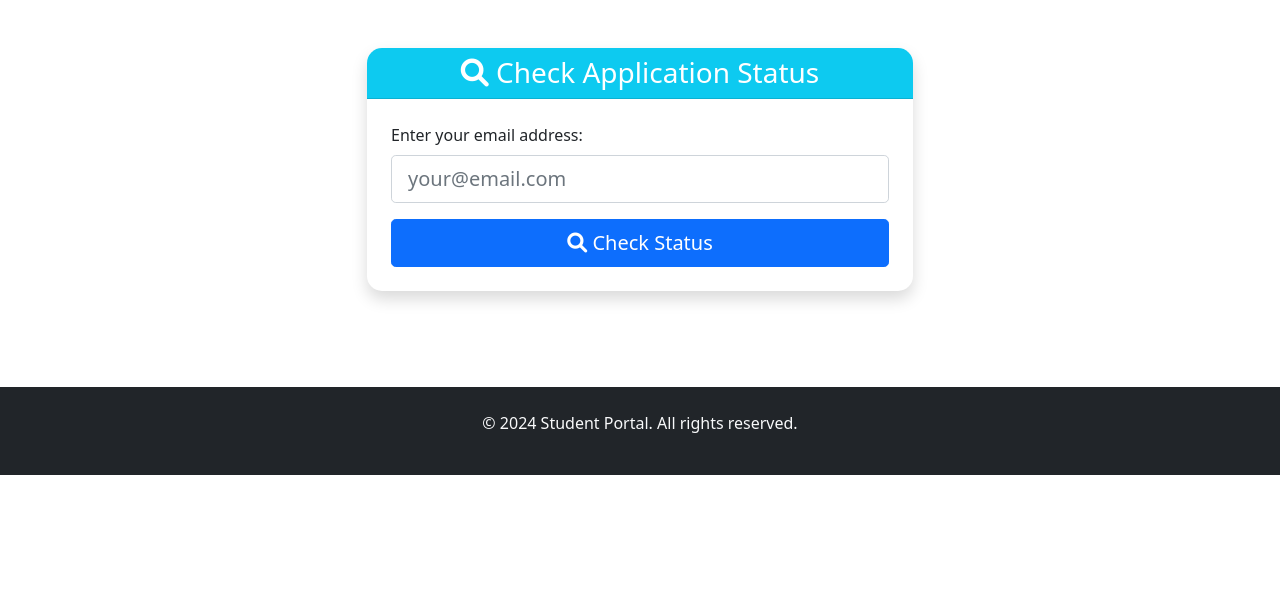
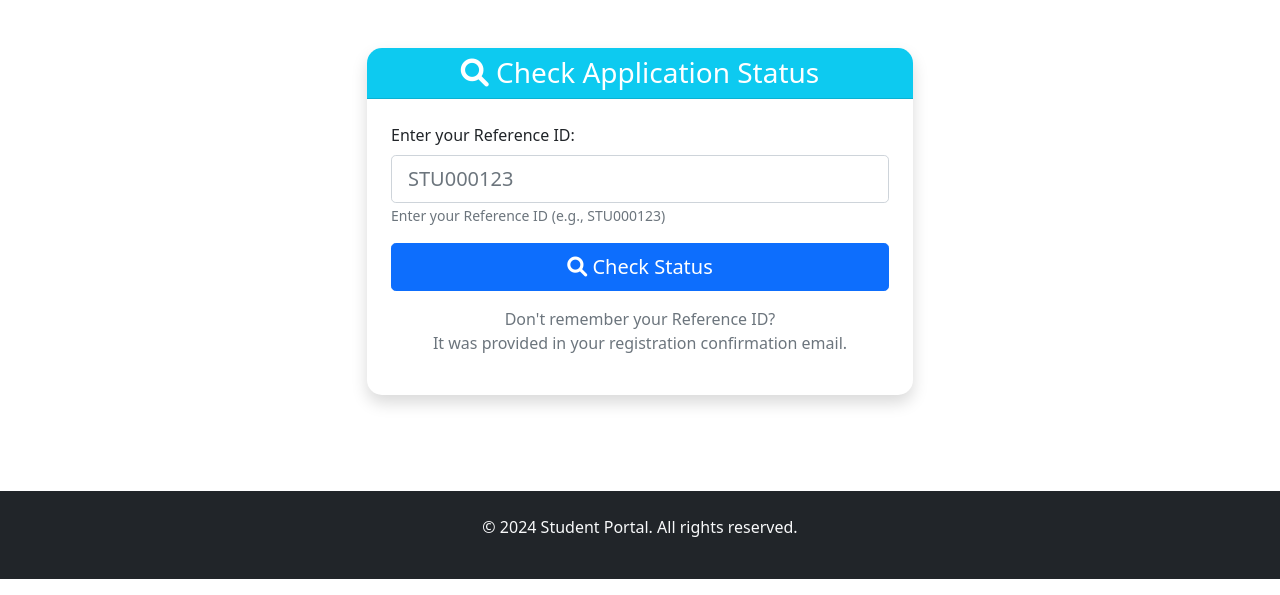
Before and after one commit to astro81/certs, a Django app: page /student/check-status/ in a window 1280 px wide. Shown: the part 56-651 px from the top of the page. Run offline with Django 5.2, Linux system fonts and the light colour scheme; some libraries are stand-ins or nearby versions.

Commit message:
reference id search

```diff
--- a/backend/students/models.py
+++ b/backend/students/models.py
@@ -93,6 +93,12 @@ class Student(models.Model):
         }
         return f'<span class="badge bg-{status_colors[self.approve_status]}">{self.get_approve_status_display()}</span>'
 
+
+    def get_display_reference_id(self):
+        """Return a formatted reference ID for display purposes"""
+        return f"STU{self.id:06d}"
+
+
     def save(self, *args, **kwargs):
         # Check if this is a new student (registration)
         is_new = self._state.adding
--- a/backend/students/templates/students/check_status.html
+++ b/backend/students/templates/students/check_status.html
@@ -17,14 +17,24 @@
                     <form method="post">
                         {% csrf_token %}
                         <div class="form-group">
-                            <label for="email" class="form-label">Enter your email address:</label>
-                            <input type="email" name="email" class="form-control form-control-lg"
-                                   placeholder="your@email.com" required>
+                            <label for="reference_id" class="form-label">Enter your Reference ID:</label>
+                            <input type="text" name="reference_id" class="form-control form-control-lg"
+                                   placeholder="STU000123" required>
+                            <small class="form-text text-muted">
+                                Enter your Reference ID (e.g., STU000123)
+                            </small>
                         </div>
                         <button type="submit" class="btn btn-primary btn-lg w-100 mt-3">
                             <i class="fas fa-search"></i> Check Status
                         </button>
                     </form>
+
+                    <div class="mt-3 text-center">
+                        <p class="text-muted">
+                            Don't remember your Reference ID?<br>
+                            It was provided in your registration confirmation email.
+                        </p>
+                    </div>
                 </div>
             </div>
         </div>
--- a/backend/students/templates/students/registration_success.html
+++ b/backend/students/templates/students/registration_success.html
@@ -18,7 +18,7 @@
                     <div class="alert alert-info mt-4">
                         <h5>Application Details:</h5>
                         <ul class="list-unstyled">
-                            <li><strong>Reference ID:</strong> STU{{ student.id|stringformat:"06d" }}</li>
+                            <li><strong>Reference ID:</strong> {{ student.get_display_reference_id }}</li>
                             <li><strong>Course:</strong> {{ student.get_course_name_display }}</li>
                             <li><strong>Mode:</strong> {{ student.get_mode_of_learning_display }}</li>
                             <li><strong>Status:</strong> <span class="badge bg-warning">Pending</span></li>
--- a/backend/students/templates/students/status_result.html
+++ b/backend/students/templates/students/status_result.html
@@ -29,7 +29,7 @@
                             <table class="table table-bordered">
                                 <tr>
                                     <th>Reference ID</th>
-                                    <td>STU{{ student.id|stringformat:"06d" }}</td>
+                                    <td>{{ student.get_display_reference_id }}</td>
                                 </tr>
                                 <tr>
                                     <th>Course</th>
--- a/backend/students/views.py
+++ b/backend/students/views.py
@@ -30,12 +30,22 @@ def registration_success(request, student_id):
 
 def check_registration_status(request):
     if request.method == 'POST':
-        email = request.POST.get('email')
+        # email = request.POST.get('email')
+        reference_id = request.POST.get('reference_id')
         try:
-            student = Student.objects.get(email_address=email)
-            return render(request, 'students/status_result.html', {'student': student})
+            # student = Student.objects.get(email_address=email)
+            # return render(request, 'students/status_result.html', {'student': student})
+
+            # Remove any non-numeric characters and convert to integer
+            clean_reference_id = ''.join(filter(str.isdigit, reference_id))
+            if clean_reference_id:
+                student_id = int(clean_reference_id)
+                student = Student.objects.get(id=student_id)
+                return render(request, 'students/status_result.html', {'student': student})
+            else:
+                messages.error(request, 'Please enter a valid reference ID.')
         except Student.DoesNotExist:
-            messages.error(request, 'No registration found with this email address.')
+            messages.error(request, 'No registration found with this reference ID. Please check your email and try again.')
 
     return render(request, 'students/check_status.html')
 
```
